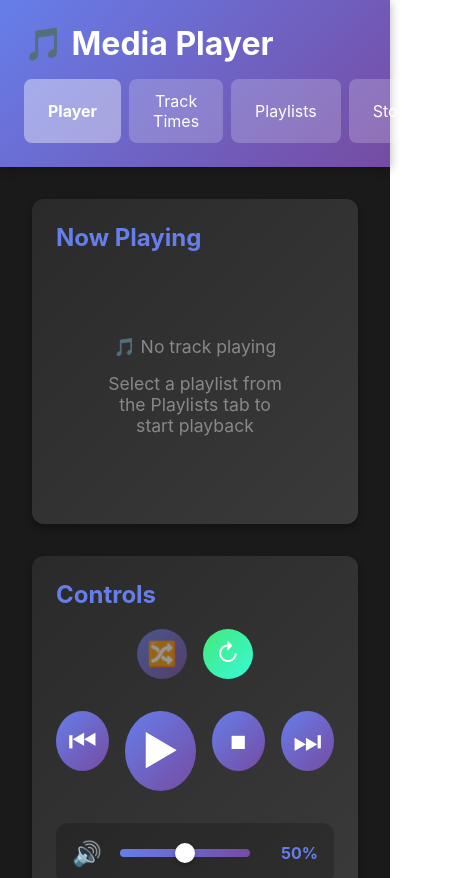
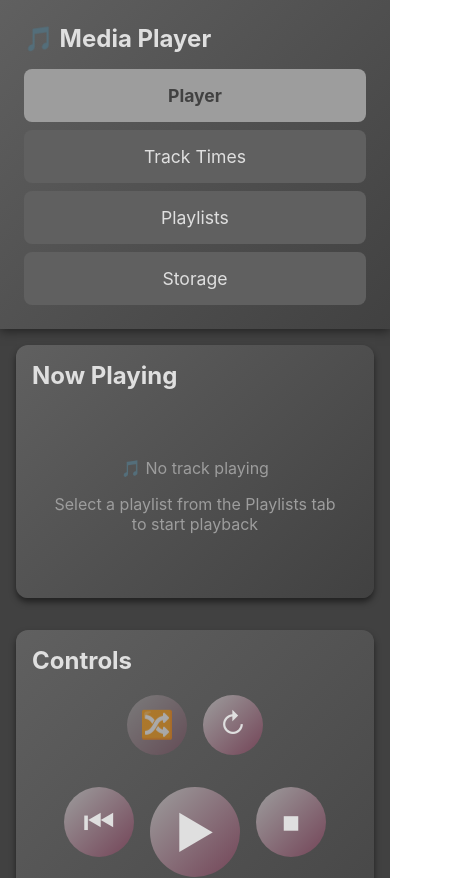
Before and after one commit to xXLAOKOONXx/media-player, a React (Vite) app in the folder frontend/: page / in a window 390 px wide. Shown: the top 878 px of the page, 456 px wide, since content can reach past the window. Built offline with nearby package versions, Linux system fonts and the light colour scheme; no server answers.

Commit message:
Fix M3U parser for BOM/whitespace and update to grayscale color scheme with mobile responsive design
Co-authored-by: xXLAOKOONXx <31933721+xXLAOKOONXx@users.noreply.github.com>

```diff
--- a/frontend/src/App.css
+++ b/frontend/src/App.css
@@ -1,13 +1,13 @@
 .App {
   min-height: 100vh;
-  background-color: #1a1a1a;
-  color: #ffffff;
+  background-color: #414141;
+  color: #dfdfdf;
 }
 
 .App-header {
-  background: linear-gradient(135deg, #667eea 0%, #764ba2 100%);
+  background: linear-gradient(135deg, #606060 0%, #414141 100%);
   padding: 1.5rem;
-  box-shadow: 0 2px 10px rgba(0,0,0,0.3);
+  box-shadow: 0 2px 10px rgba(0,0,0,0.5);
 }
 
 .App-header h1 {
@@ -18,32 +18,59 @@
 .tabs {
   display: flex;
   gap: 0.5rem;
+  flex-wrap: wrap;
 }
 
 .tabs button {
-  background-color: rgba(255,255,255,0.2);
-  color: white;
+  background-color: #606060;
+  color: #dfdfdf;
   border: none;
   padding: 0.75rem 1.5rem;
   font-size: 1rem;
   cursor: pointer;
   border-radius: 8px;
   transition: all 0.3s ease;
+  min-width: 100px;
 }
 
 .tabs button:hover {
-  background-color: rgba(255,255,255,0.3);
+  background-color: #734457;
 }
 
 .tabs button.active {
-  background-color: rgba(255,255,255,0.4);
+  background-color: #9d9d9d;
+  color: #414141;
   font-weight: bold;
+}
+
+/* Mobile responsive tabs */
+@media (max-width: 768px) {
+  .tabs {
+    flex-direction: column;
+    width: 100%;
+  }
+
+  .tabs button {
+    width: 100%;
+    padding: 1rem;
+    font-size: 1.1rem;
+  }
+
+  .App-header h1 {
+    font-size: 1.5rem;
+  }
 }
 
 .App-main {
   padding: 2rem;
   max-width: 1200px;
   margin: 0 auto;
+}
+
+@media (max-width: 768px) {
+  .App-main {
+    padding: 1rem;
+  }
 }
 
 .player-view {
@@ -53,15 +80,21 @@
 }
 
 .card {
-  background-color: #2a2a2a;
+  background-color: #606060;
   border-radius: 12px;
   padding: 1.5rem;
-  box-shadow: 0 4px 6px rgba(0,0,0,0.3);
+  box-shadow: 0 4px 6px rgba(0,0,0,0.5);
+}
+
+@media (max-width: 768px) {
+  .card {
+    padding: 1rem;
+  }
 }
 
 .card h2 {
   margin-top: 0;
-  color: #667eea;
+  color: #dfdfdf;
 }
 
 button {
@@ -89,9 +122,9 @@ button:disabled {
   width: 100%;
   padding: 0.5rem;
   border-radius: 6px;
-  border: 1px solid #444;
-  background-color: #1a1a1a;
-  color: white;
+  border: 1px solid #9d9d9d;
+  background-color: #414141;
+  color: #dfdfdf;
   font-size: 1rem;
 }
 
@@ -102,38 +135,46 @@ button:disabled {
   font-size: 1rem;
   transition: all 0.3s ease;
   font-weight: 500;
+  min-height: 44px;
+}
+
+@media (max-width: 768px) {
+  .btn {
+    padding: 1rem 1.5rem;
+    min-height: 48px;
+  }
 }
 
 .btn-primary {
-  background: linear-gradient(135deg, #667eea 0%, #764ba2 100%);
-  color: white;
+  background: linear-gradient(135deg, #9d9d9d 0%, #734457 100%);
+  color: #dfdfdf;
 }
 
 .btn-primary:hover:not(:disabled) {
   transform: translateY(-2px);
-  box-shadow: 0 4px 8px rgba(102, 126, 234, 0.4);
+  box-shadow: 0 4px 8px rgba(115, 68, 87, 0.5);
 }
 
 .btn-secondary {
-  background-color: #3a3a3a;
-  color: white;
+  background-color: #606060;
+  color: #dfdfdf;
 }
 
 .btn-secondary:hover:not(:disabled) {
-  background-color: #4a4a4a;
+  background-color: #734457;
 }
 
 .btn-danger {
-  background-color: #dc3545;
-  color: white;
+  background-color: #8b4545;
+  color: #dfdfdf;
 }
 
 .btn-danger:hover:not(:disabled) {
-  background-color: #c82333;
+  background-color: #6b3535;
 }
 
 .list-item {
-  background-color: #2a2a2a;
+  background-color: #606060;
   padding: 1rem;
   margin-bottom: 0.5rem;
   border-radius: 8px;
@@ -143,17 +184,35 @@ button:disabled {
   transition: background-color 0.2s ease;
 }
 
+@media (max-width: 768px) {
+  .list-item {
+    flex-direction: column;
+    align-items: flex-start;
+    gap: 0.5rem;
+  }
+}
+
 .list-item:hover {
-  background-color: #3a3a3a;
+  background-color: #734457;
 }
 
 .empty-state {
   text-align: center;
   padding: 3rem;
-  color: #888;
+  color: #9d9d9d;
 }
 
 .empty-state p {
   font-size: 1.1rem;
   margin: 1rem 0;
 }
+
+@media (max-width: 768px) {
+  .empty-state {
+    padding: 2rem 1rem;
+  }
+
+  .empty-state p {
+    font-size: 1rem;
+  }
+}
--- a/frontend/src/components/NowPlaying.css
+++ b/frontend/src/components/NowPlaying.css
@@ -1,5 +1,5 @@
 .now-playing {
-  background: linear-gradient(135deg, #2a2a2a 0%, #3a3a3a 100%);
+  background: linear-gradient(135deg, #606060 0%, #414141 100%);
 }
 
 .track-info {
@@ -15,8 +15,14 @@
   gap: 1rem;
 }
 
+@media (max-width: 768px) {
+  .track-title {
+    font-size: 1.3rem;
+  }
+}
+
 .playing-icon, .paused-icon {
-  color: #667eea;
+  color: #9d9d9d;
   font-size: 1.5rem;
   animation: pulse 2s ease-in-out infinite;
 }
@@ -27,27 +33,33 @@
 }
 
 .track-details {
-  color: #aaa;
+  color: #9d9d9d;
   margin-bottom: 1rem;
 }
 
 .track-artist {
   font-size: 1.1rem;
   margin: 0.5rem 0;
-  color: #667eea;
+  color: #dfdfdf;
   font-weight: 500;
+}
+
+@media (max-width: 768px) {
+  .track-artist {
+    font-size: 1rem;
+  }
 }
 
 .track-album {
   font-size: 0.95rem;
   margin: 0.5rem 0;
-  color: #999;
+  color: #9d9d9d;
 }
 
 .track-custom-times {
   font-size: 0.85rem;
   margin: 0.5rem 0;
-  color: #43e97b;
+  color: #734457;
 }
 
 .progress-section {
@@ -64,12 +76,12 @@
 }
 
 .current-time {
-  color: #667eea;
+  color: #dfdfdf;
   font-weight: bold;
 }
 
 .total-time {
-  color: #888;
+  color: #9d9d9d;
 }
 
 .progress-bar-container {
@@ -99,7 +111,7 @@
 
 .progress-bar-fill {
   height: 100%;
-  background: linear-gradient(to right, #667eea 0%, #764ba2 100%);
+  background: linear-gradient(to right, #9d9d9d 0%, #734457 100%);
   transition: width 0.3s ease;
   border-radius: 4px;
 }
@@ -110,8 +122,8 @@
   transform: translateY(-50%);
   height: 8px;
   background: linear-gradient(to right,
-    rgba(67, 233, 123, 0.2) 0%,
-    rgba(67, 233, 123, 0.4) 100%
+    rgba(115, 68, 87, 0.3) 0%,
+    rgba(115, 68, 87, 0.6) 100%
   );
   border-radius: 4px;
   pointer-events: none;
@@ -129,6 +141,12 @@
   z-index: 2;
 }
 
+@media (max-width: 768px) {
+  .progress-bar-input {
+    height: 40px;
+  }
+}
+
 .progress-bar-input:disabled {
   cursor: not-allowed;
 }
@@ -142,7 +160,7 @@
 }
 
 .playlist-info {
-  background-color: rgba(102, 126, 234, 0.2);
+  background-color: rgba(157, 157, 157, 0.3);
   padding: 0.5rem 1rem;
   border-radius: 6px;
   display: inline-block;
@@ -153,38 +171,38 @@
 .up-next {
   margin-top: 2rem;
   padding-top: 1.5rem;
-  border-top: 2px solid rgba(102, 126, 234, 0.3);
+  border-top: 2px solid rgba(157, 157, 157, 0.3);
 }
 
 .up-next h3 {
   font-size: 1.2rem;
-  color: #667eea;
+  color: #dfdfdf;
   margin-bottom: 1rem;
   font-weight: 600;
 }
 
 .next-track-info {
-  background: rgba(102, 126, 234, 0.1);
+  background: rgba(157, 157, 157, 0.2);
   padding: 1rem;
   border-radius: 8px;
-  border-left: 3px solid #667eea;
+  border-left: 3px solid #9d9d9d;
 }
 
 .next-track-title {
   font-size: 1.1rem;
   font-weight: 600;
   margin: 0.3rem 0;
-  color: #ddd;
+  color: #dfdfdf;
 }
 
 .next-track-artist {
   font-size: 0.95rem;
   margin: 0.3rem 0;
-  color: #667eea;
+  color: #9d9d9d;
 }
 
 .next-track-album {
   font-size: 0.85rem;
   margin: 0.3rem 0;
-  color: #999;
+  color: #9d9d9d;
 }
--- a/frontend/src/components/PlaybackControls.css
+++ b/frontend/src/components/PlaybackControls.css
@@ -1,5 +1,5 @@
 .playback-controls {
-  background: linear-gradient(135deg, #2a2a2a 0%, #3a3a3a 100%);
+  background: linear-gradient(135deg, #606060 0%, #414141 100%);
 }
 
 .mode-controls {
@@ -7,6 +7,7 @@
   justify-content: center;
   gap: 1rem;
   margin: 1rem 0;
+  flex-wrap: wrap;
 }
 
 .mode-controls .control-btn {
@@ -17,9 +18,17 @@
   transition: all 0.3s ease;
 }
 
+@media (max-width: 768px) {
+  .mode-controls .control-btn {
+    width: 60px;
+    height: 60px;
+    font-size: 1.7rem;
+  }
+}
+
 .mode-controls .control-btn.active {
   opacity: 1;
-  background: linear-gradient(135deg, #43e97b 0%, #38f9d7 100%);
+  background: linear-gradient(135deg, #9d9d9d 0%, #734457 100%);
 }
 
 .mode-controls .control-btn:hover {
@@ -31,12 +40,13 @@
   justify-content: center;
   gap: 1rem;
   margin: 2rem 0;
+  flex-wrap: wrap;
 }
 
 .control-btn {
-  background: linear-gradient(135deg, #667eea 0%, #764ba2 100%);
+  background: linear-gradient(135deg, #9d9d9d 0%, #734457 100%);
   border: none;
-  color: white;
+  color: #dfdfdf;
   font-size: 2rem;
   width: 60px;
   height: 60px;
@@ -46,11 +56,23 @@
   display: flex;
   align-items: center;
   justify-content: center;
+  min-height: 44px;
+  min-width: 44px;
+}
+
+@media (max-width: 768px) {
+  .control-btn {
+    width: 70px;
+    height: 70px;
+    font-size: 2.2rem;
+    min-height: 48px;
+    min-width: 48px;
+  }
 }
 
 .control-btn:hover {
   transform: scale(1.1);
-  box-shadow: 0 4px 12px rgba(102, 126, 234, 0.5);
+  box-shadow: 0 4px 12px rgba(115, 68, 87, 0.6);
 }
 
 .control-btn:active {
@@ -63,13 +85,21 @@
   font-size: 2.5rem;
 }
 
+@media (max-width: 768px) {
+  .play-btn, .pause-btn {
+    width: 90px;
+    height: 90px;
+    font-size: 2.7rem;
+  }
+}
+
 .volume-control {
   display: flex;
   align-items: center;
   gap: 1rem;
   margin-top: 2rem;
   padding: 1rem;
-  background-color: rgba(0, 0, 0, 0.2);
+  background-color: rgba(65, 65, 65, 0.5);
   border-radius: 12px;
 }
 
@@ -81,7 +111,7 @@
   flex: 1;
   height: 8px;
   border-radius: 4px;
-  background: linear-gradient(to right, #667eea 0%, #764ba2 100%);
+  background: linear-gradient(to right, #9d9d9d 0%, #734457 100%);
   outline: none;
   -webkit-appearance: none;
 }
@@ -92,18 +122,18 @@
   width: 20px;
   height: 20px;
   border-radius: 50%;
-  background: white;
+  background: #dfdfdf;
   cursor: pointer;
-  box-shadow: 0 2px 4px rgba(0, 0, 0, 0.3);
+  box-shadow: 0 2px 4px rgba(0, 0, 0, 0.5);
 }
 
 .volume-slider::-moz-range-thumb {
   width: 20px;
   height: 20px;
   border-radius: 50%;
-  background: white;
+  background: #dfdfdf;
   cursor: pointer;
-  box-shadow: 0 2px 4px rgba(0, 0, 0, 0.3);
+  box-shadow: 0 2px 4px rgba(0, 0, 0, 0.5);
   border: none;
 }
 
@@ -111,5 +141,5 @@
   min-width: 50px;
   text-align: right;
   font-weight: bold;
-  color: #667eea;
+  color: #dfdfdf;
 }
--- a/frontend/src/components/PlaylistManager.css
+++ b/frontend/src/components/PlaylistManager.css
@@ -63,13 +63,13 @@
 }
 
 .list-item.selected {
-  background-color: rgba(102, 126, 234, 0.3);
-  border-left: 4px solid #667eea;
+  background-color: rgba(157, 157, 157, 0.4);
+  border-left: 4px solid #9d9d9d;
 }
 
 .folder-path, .playlist-path {
   font-size: 0.85rem;
-  color: #888;
+  color: #9d9d9d;
   margin-top: 0.25rem;
 }
 
@@ -89,6 +89,15 @@
   display: flex;
   gap: 0.5rem;
   margin-left: auto;
+  flex-wrap: wrap;
+}
+
+@media (max-width: 768px) {
+  .action-buttons {
+    width: 100%;
+    margin-left: 0;
+    margin-top: 0.5rem;
+  }
 }
 
 .edit-mode {
@@ -101,21 +110,29 @@
 .edit-input {
   flex: 1;
   padding: 0.5rem;
-  border: 1px solid #667eea;
+  border: 1px solid #9d9d9d;
   border-radius: 4px;
-  background-color: rgba(0, 0, 0, 0.2);
-  color: white;
+  background-color: rgba(65, 65, 65, 0.5);
+  color: #dfdfdf;
 }
 
 .btn-sm {
   padding: 0.25rem 0.5rem;
   font-size: 0.85rem;
+  min-height: 44px;
+}
+
+@media (max-width: 768px) {
+  .btn-sm {
+    padding: 0.5rem 0.75rem;
+    min-height: 48px;
+  }
 }
 
 .btn-danger {
-  background-color: #dc3545;
+  background-color: #8b4545;
 }
 
 .btn-danger:hover {
-  background-color: #c82333;
+  background-color: #6b3535;
 }
--- a/frontend/src/components/StorageManager.css
+++ b/frontend/src/components/StorageManager.css
@@ -3,7 +3,7 @@
 }
 
 .description {
-  color: #aaa;
+  color: #9d9d9d;
   margin: 1rem 0;
 }
 
@@ -11,6 +11,14 @@
   display: flex;
   align-items: center;
   justify-content: space-between;
+}
+
+@media (max-width: 768px) {
+  .storage-item {
+    flex-direction: column;
+    align-items: flex-start;
+    gap: 0.5rem;
+  }
 }
 
 .storage-info {
@@ -25,7 +33,7 @@
 }
 
 .storage-type {
-  background-color: rgba(102, 126, 234, 0.3);
+  background-color: rgba(157, 157, 157, 0.4);
   padding: 0.25rem 0.75rem;
   border-radius: 12px;
   font-size: 0.75rem;
@@ -36,7 +44,7 @@
   display: flex;
   flex-wrap: wrap;
   gap: 1rem;
-  color: #888;
+  color: #9d9d9d;
   font-size: 0.9rem;
 }
 
```
Also changed, not shown: frontend/src/components/TrackTimesEditor.css (+20 -10 lines), 2 other files (tests, documents, lock files or other folders).
